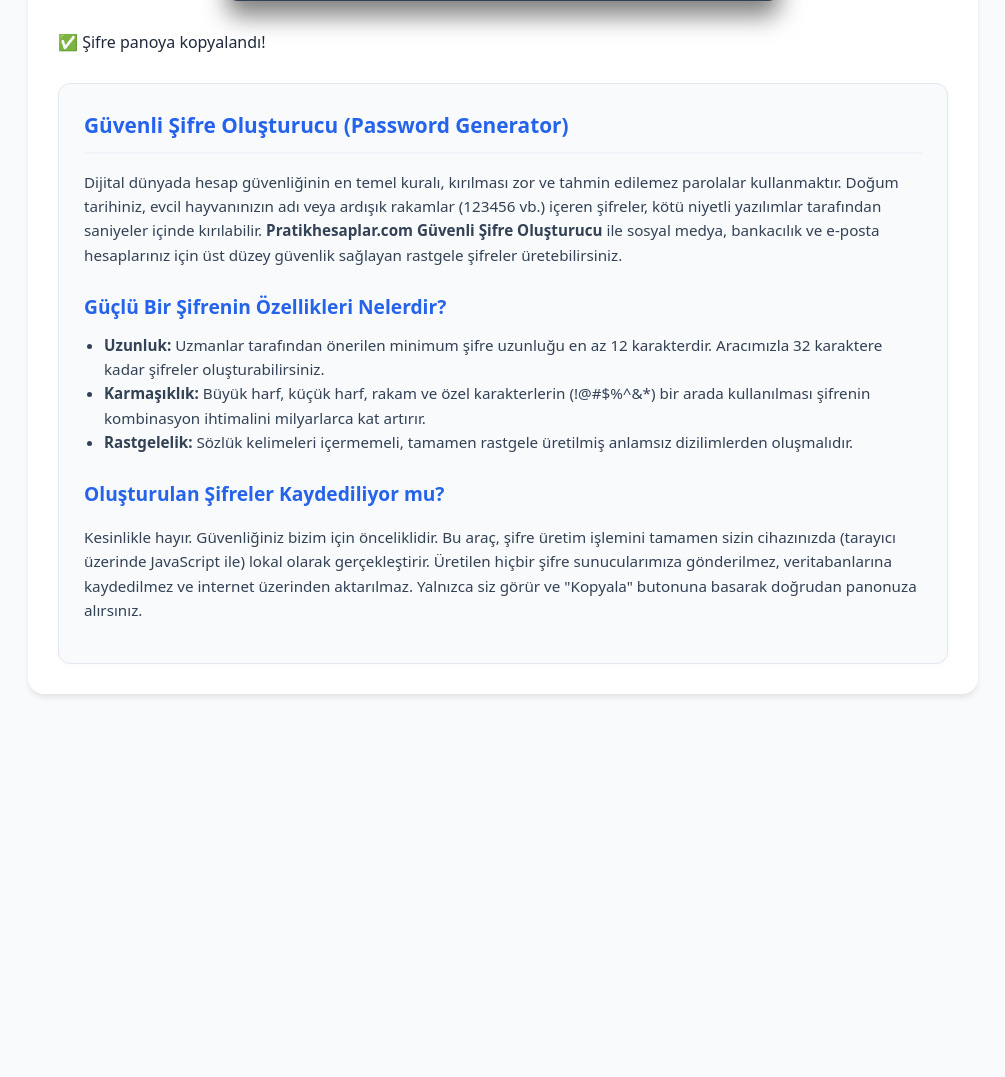
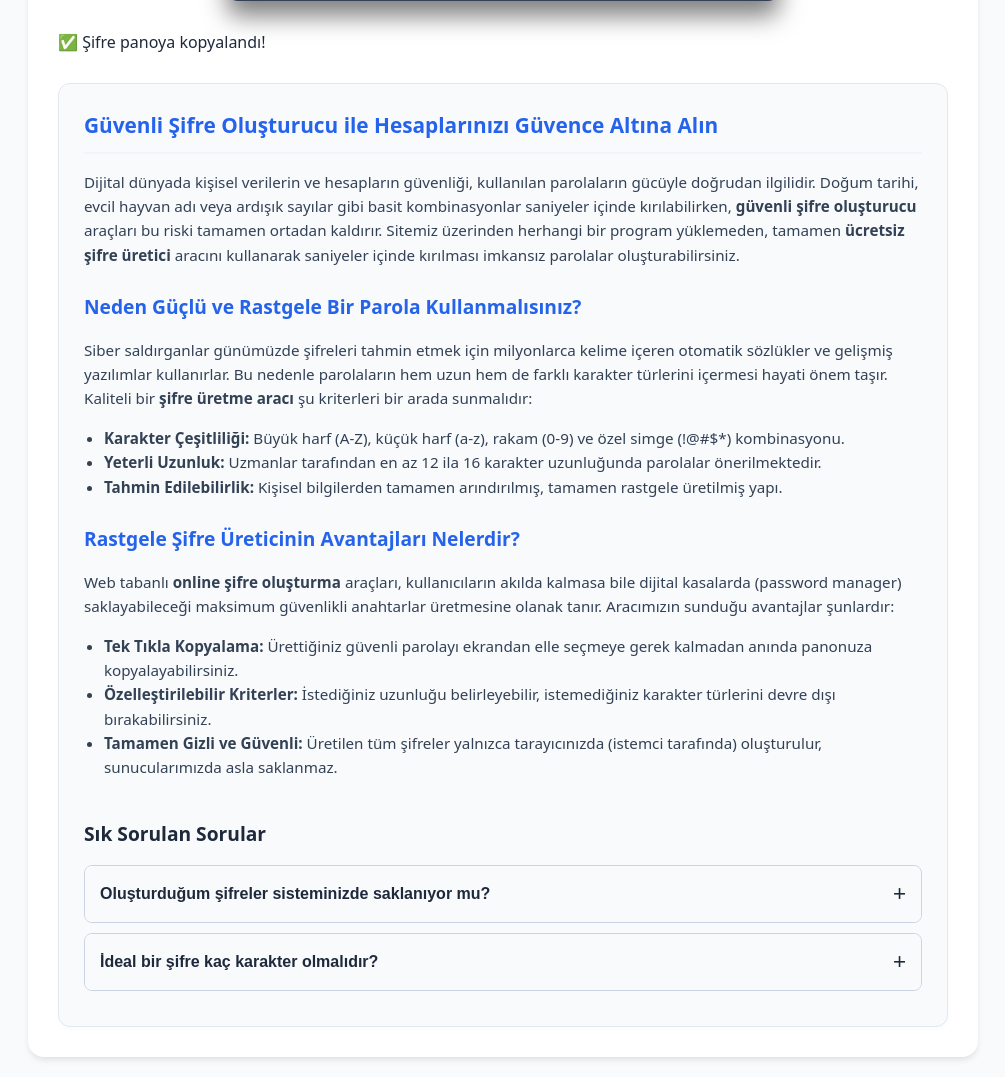
Before and after one commit to cempolat172-arch/pratikhesaplar, a FastAPI app: page /guvenli-sifre-olustur in a window 1280 px wide. Shown: the part 1183-2260 px from the top of the page, without its empty margins (137-1142 px from the left). Before the commit the page ends 1880 px from the top, so only its background shows below. Run offline with FastAPI, Linux system fonts and the light colour scheme.

Commit message:
Güvenli şifre oluşturucu sayfası için SEO uyumlu makale eklendi

```diff
--- a/templates/sifre-olusturucu.html
+++ b/templates/sifre-olusturucu.html
@@ -111,18 +111,41 @@
 
 <!-- Bilgilendirme Metni -->
 <div class="seo-content" style="background: #f8fafc; padding: 25px; border-radius: 12px; margin-top: 30px; border: 1px solid #e2e8f0; box-shadow: 0 2px 4px rgba(0,0,0,0.02);">
-    <h2 style="font-size: 1.3rem; margin-top: 0;">Güvenli Şifre Oluşturucu (Password Generator)</h2>
-    <p>Dijital dünyada hesap güvenliğinin en temel kuralı, kırılması zor ve tahmin edilemez parolalar kullanmaktır. Doğum tarihiniz, evcil hayvanınızın adı veya ardışık rakamlar (123456 vb.) içeren şifreler, kötü niyetli yazılımlar tarafından saniyeler içinde kırılabilir. <strong>Pratikhesaplar.com Güvenli Şifre Oluşturucu</strong> ile sosyal medya, bankacılık ve e-posta hesaplarınız için üst düzey güvenlik sağlayan rastgele şifreler üretebilirsiniz.</p>
+    <h2 style="font-size: 1.3rem; margin-top: 0;">Güvenli Şifre Oluşturucu ile Hesaplarınızı Güvence Altına Alın</h2>
 
-    <h3 style="font-size: 1.2rem; color: var(--primary); margin-top: 25px; margin-bottom: 10px;">Güçlü Bir Şifrenin Özellikleri Nelerdir?</h3>
+    <p>Dijital dünyada kişisel verilerin ve hesapların güvenliği, kullanılan parolaların gücüyle doğrudan ilgilidir. Doğum tarihi, evcil hayvan adı veya ardışık sayılar gibi basit kombinasyonlar saniyeler içinde kırılabilirken, <strong>güvenli şifre oluşturucu</strong> araçları bu riski tamamen ortadan kaldırır. Sitemiz üzerinden herhangi bir program yüklemeden, tamamen <strong>ücretsiz şifre üretici</strong> aracını kullanarak saniyeler içinde kırılması imkansız parolalar oluşturabilirsiniz.</p>
+
+    <h3 style="font-size: 1.2rem; color: var(--primary); margin-top: 25px; margin-bottom: 10px;">Neden Güçlü ve Rastgele Bir Parola Kullanmalısınız?</h3>
+
+    <p>Siber saldırganlar günümüzde şifreleri tahmin etmek için milyonlarca kelime içeren otomatik sözlükler ve gelişmiş yazılımlar kullanırlar. Bu nedenle parolaların hem uzun hem de farklı karakter türlerini içermesi hayati önem taşır. Kaliteli bir <strong>şifre üretme aracı</strong> şu kriterleri bir arada sunmalıdır:</p>
     <ul style="margin-top: 10px; margin-bottom: 20px; padding-left: 20px; line-height: 1.6;">
-        <li><strong>Uzunluk:</strong> Uzmanlar tarafından önerilen minimum şifre uzunluğu en az 12 karakterdir. Aracımızla 32 karaktere kadar şifreler oluşturabilirsiniz.</li>
-        <li><strong>Karmaşıklık:</strong> Büyük harf, küçük harf, rakam ve özel karakterlerin (!@#$%^&*) bir arada kullanılması şifrenin kombinasyon ihtimalini milyarlarca kat artırır.</li>
-        <li><strong>Rastgelelik:</strong> Sözlük kelimeleri içermemeli, tamamen rastgele üretilmiş anlamsız dizilimlerden oluşmalıdır.</li>
+        <li><strong>Karakter Çeşitliliği:</strong> Büyük harf (A-Z), küçük harf (a-z), rakam (0-9) ve özel simge (!@#$*) kombinasyonu.</li>
+        <li><strong>Yeterli Uzunluk:</strong> Uzmanlar tarafından en az 12 ila 16 karakter uzunluğunda parolalar önerilmektedir.</li>
+        <li><strong>Tahmin Edilebilirlik:</strong> Kişisel bilgilerden tamamen arındırılmış, tamamen rastgele üretilmiş yapı.</li>
     </ul>
 
-    <h3 style="font-size: 1.2rem; color: var(--primary); margin-top: 25px; margin-bottom: 10px;">Oluşturulan Şifreler Kaydediliyor mu?</h3>
-    <p>Kesinlikle hayır. Güvenliğiniz bizim için önceliklidir. Bu araç, şifre üretim işlemini tamamen sizin cihazınızda (tarayıcı üzerinde JavaScript ile) lokal olarak gerçekleştirir. Üretilen hiçbir şifre sunucularımıza gönderilmez, veritabanlarına kaydedilmez ve internet üzerinden aktarılmaz. Yalnızca siz görür ve "Kopyala" butonuna basarak doğrudan panonuza alırsınız.</p>
+    <h3 style="font-size: 1.2rem; color: var(--primary); margin-top: 25px; margin-bottom: 10px;">Rastgele Şifre Üreticinin Avantajları Nelerdir?</h3>
+
+    <p>Web tabanlı <strong>online şifre oluşturma</strong> araçları, kullanıcıların akılda kalmasa bile dijital kasalarda (password manager) saklayabileceği maksimum güvenlikli anahtarlar üretmesine olanak tanır. Aracımızın sunduğu avantajlar şunlardır:</p>
+    <ul style="margin-top: 10px; margin-bottom: 20px; padding-left: 20px; line-height: 1.6;">
+        <li><strong>Tek Tıkla Kopyalama:</strong> Ürettiğiniz güvenli parolayı ekrandan elle seçmeye gerek kalmadan anında panonuza kopyalayabilirsiniz.</li>
+        <li><strong>Özelleştirilebilir Kriterler:</strong> İstediğiniz uzunluğu belirleyebilir, istemediğiniz karakter türlerini devre dışı bırakabilirsiniz.</li>
+        <li><strong>Tamamen Gizli ve Güvenli:</strong> Üretilen tüm şifreler yalnızca tarayıcınızda (istemci tarafında) oluşturulur, sunucularımızda asla saklanmaz.</li>
+    </ul>
+
+    <div class="faq-section" style="margin-top: 40px;">
+        <h3 style="font-size: 1.2rem; color: #1e293b; border-bottom: none; margin-bottom: 15px;">Sık Sorulan Sorular</h3>
+
+        <div class="faq-item">
+            <button class="faq-question" onclick="toggleFAQ(this)">Oluşturduğum şifreler sisteminizde saklanıyor mu?</button>
+            <div class="faq-answer"><div class="faq-answer-inner">Kesinlikle hayır. Şifre oluşturma işlemleri tamamen sizin tarayıcınızın içinde gerçekleşir; güvenlik ve gizliliğiniz en üst düzeyde korunur.</div></div>
+        </div>
+
+        <div class="faq-item">
+            <button class="faq-question" onclick="toggleFAQ(this)">İdeal bir şifre kaç karakter olmalıdır?</button>
+            <div class="faq-answer"><div class="faq-answer-inner">Güvenlik uzmanları güçlü bir parolanın en az 12 karakterden oluşmasını ve yukarıda belirtilen tüm karakter çeşitlerini içermesini tavsiye etmektedir.</div></div>
+        </div>
+    </div>
 </div>
 {% endblock %}
 
```
